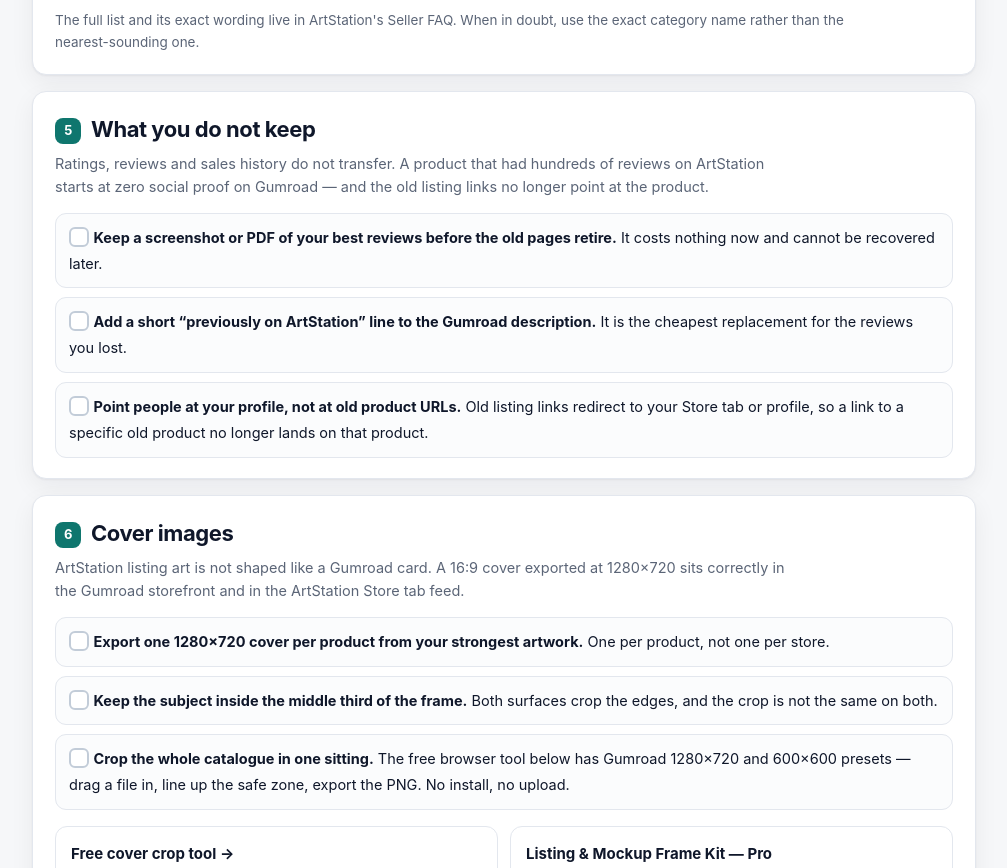
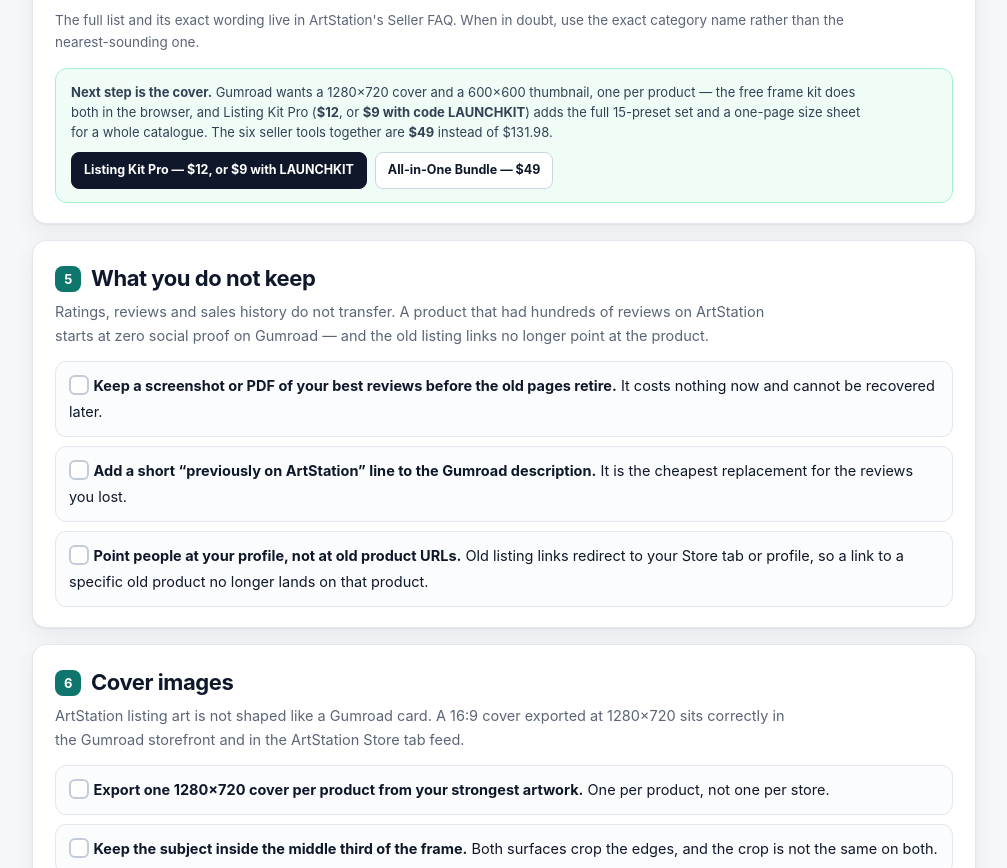
Before and after one commit to yougkxm/yougkxm.github.io, a plain HTML site: page artstation-to-gumroad/index.html in a window 1280 px wide. Shown: the part 3495-4363 px from the top of the page, without its empty margins (136-1143 px from the left). Drawn offline with Linux system fonts and the light colour scheme.

Commit message:
Add upsell bar under the category mapping (Listing Kit Pro, $49 bundle)

```diff
--- a/artstation-to-gumroad/index.html
+++ b/artstation-to-gumroad/index.html
@@ -228,6 +228,12 @@
   .chk input:checked ~ .txt em{color:#93a0b1}
 
   .note{font-size:13.5px;color:var(--muted);margin:12px 0 0}
+  .resultbar{margin:14px 0 0;border:1px solid #a7f3d0;background:#f0fdf7;border-radius:12px;padding:13px 15px}
+  .resultbar p{margin:0;font-size:13px;line-height:1.55;color:#334155}
+  .resultbar div{display:flex;flex-wrap:wrap;gap:8px;margin-top:10px}
+  .resultbar a{display:inline-block;font-size:12.5px;font-weight:700;text-decoration:none;padding:7px 12px;border-radius:8px;background:#fff;color:#0f172a;border:1px solid #cbd5e1}
+  .resultbar a.p{background:#0f172a;color:#fff;border-color:#0f172a}
+  .resultbar a:hover{text-decoration:none;border-color:#0f172a}
   .callout{background:var(--gold-soft);border:1px solid #f2ddbd;border-left:4px solid var(--gold);
     border-radius:11px;padding:13px 15px;font-size:14px;color:#5a3a10;margin:14px 0 0;max-width:800px}
   .callout b{color:#4a2f0c}
@@ -503,6 +509,13 @@
       <div class="empty" id="catEmpty">No match — that product type is not on ArtStation's list, so it will not appear on your ArtStation Store tab. It still sells on Gumroad.</div>
     </div>
     <p class="note">The full list and its exact wording live in ArtStation's Seller FAQ. When in doubt, use the exact category name rather than the nearest-sounding one.</p>
+    <div class="resultbar">
+      <p><b>Next step is the cover.</b> Gumroad wants a 1280×720 cover and a 600×600 thumbnail, one per product — the free frame kit does both in the browser, and Listing Kit Pro (<b>$12</b>, or <b>$9 with code LAUNCHKIT</b>) adds the full 15-preset set and a one-page size sheet for a whole catalogue. The six seller tools together are <b>$49</b> instead of $131.98.</p>
+      <div>
+        <a class="p" href="https://8299181964131.gumroad.com/l/listing-kit-pro/LAUNCHKIT?utm_source=webtool&amp;utm_medium=artstation-checklist&amp;utm_campaign=result-upsell" target="_blank" rel="noopener">Listing Kit Pro — $12, or $9 with LAUNCHKIT</a>
+        <a href="https://8299181964131.gumroad.com/l/seller-tools-bundle?utm_source=webtool&amp;utm_medium=artstation-checklist&amp;utm_campaign=result-upsell" target="_blank" rel="noopener">All-in-One Bundle — $49</a>
+      </div>
+    </div>
   </section>
 
   <section class="block" id="step-5">
```
